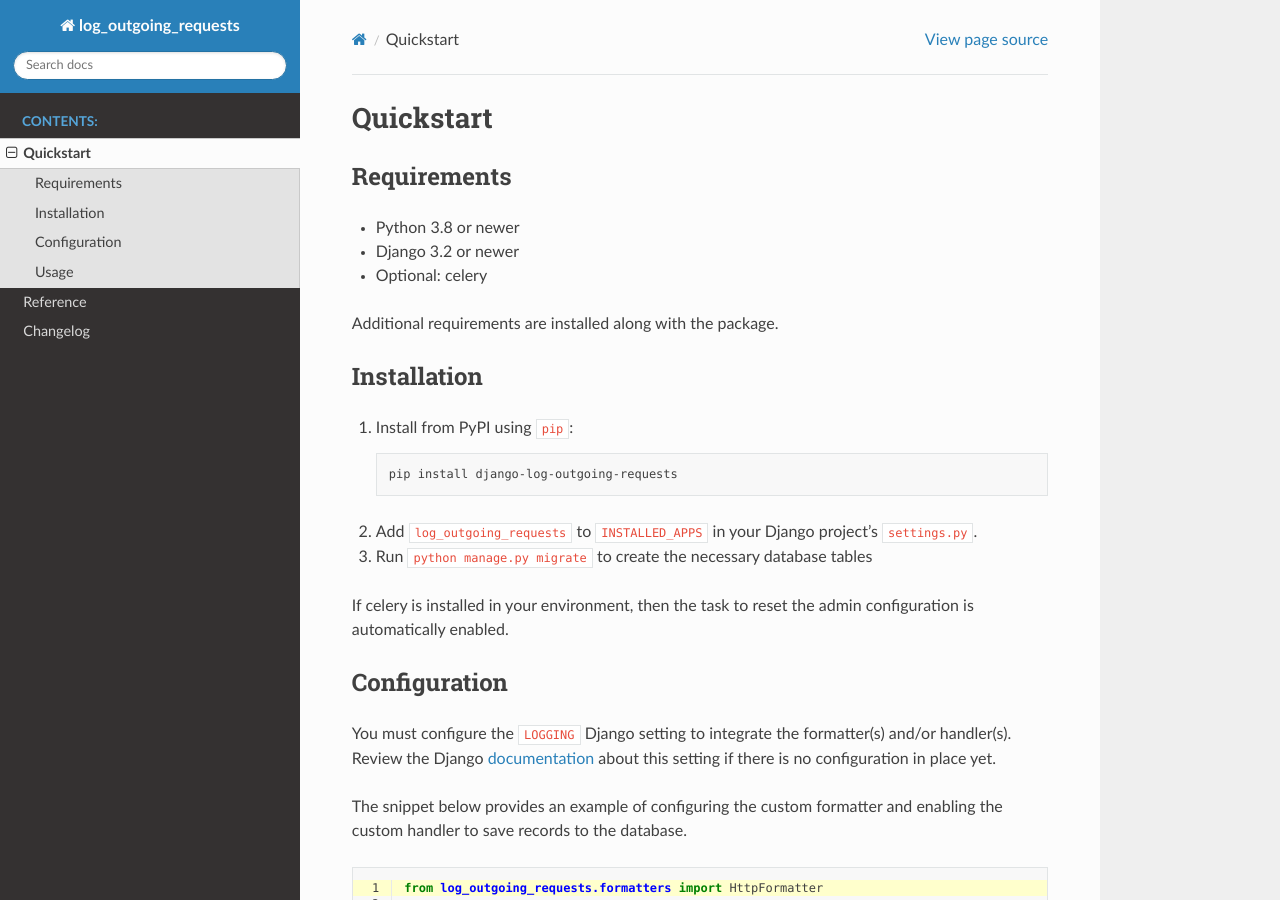
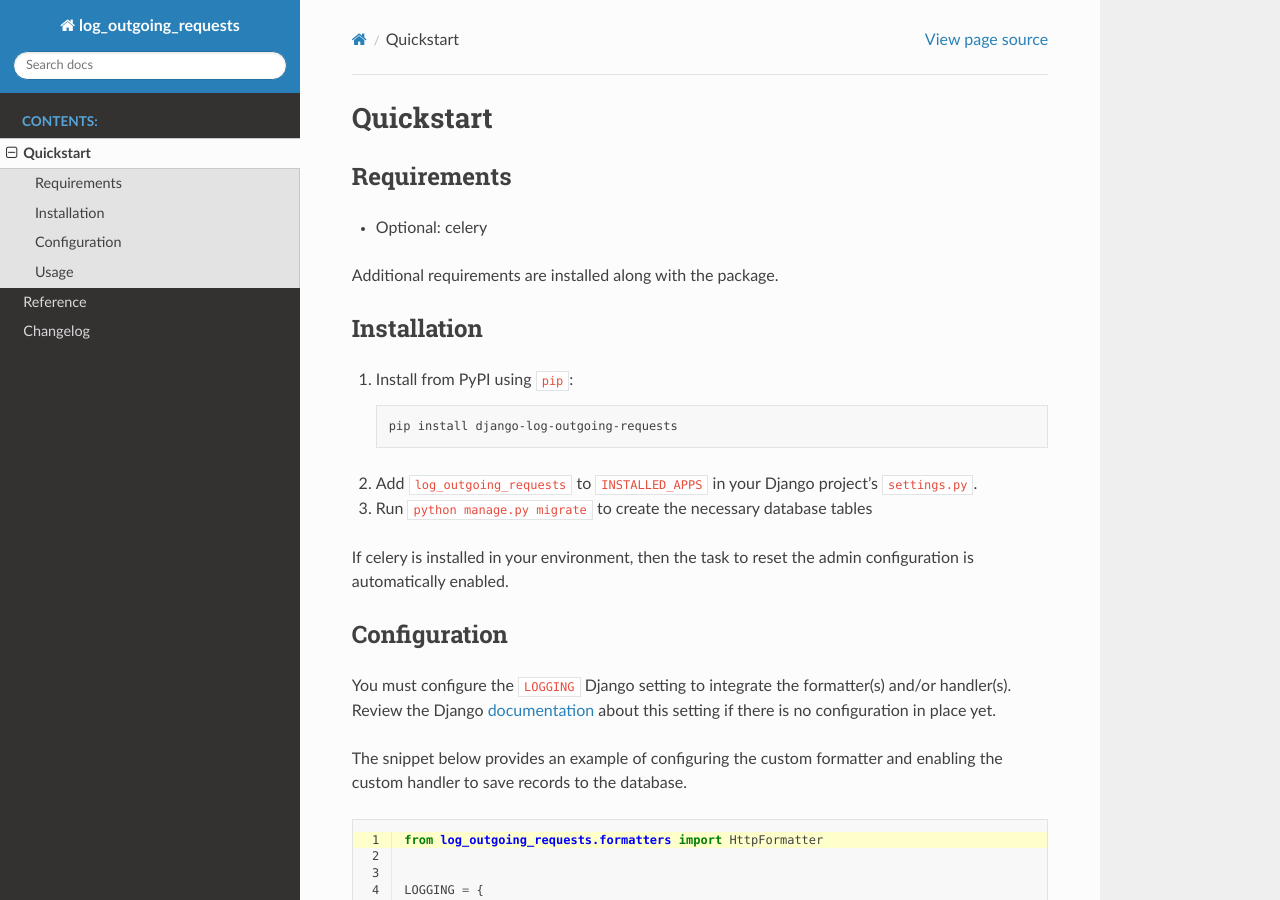
Before and after one commit to maykinmedia/django-log-outgoing-requests, a Sphinx documentation site: the page built from docs/quickstart.rst, in a window 1280 px wide and 900 px high. Built offline with Sphinx 7.4.7 and the Read the Docs theme 3.1.0, drawn with Linux system fonts in a browser that asks for light colours.

Commit message:
:boom: Drop support for old python/django versions and confirm newer ones
* Dropped support for Python older than 3.12
* Dropped support for Django older than 5.2
* Confirmed Python 3.12+ support
* Confirmed Django 5.2 support

```diff
--- a/README.rst
+++ b/README.rst
@@ -4,7 +4,6 @@
 :Version: 0.7.1
 :Source: https://github.com/maykinmedia/django-log-outgoing-requests
 :Keywords: logging, django, requests
-:PythonVersion: 3.8+
 
 |build-status| |code-quality| |black| |coverage| |docs|
 
--- a/docs/quickstart.rst
+++ b/docs/quickstart.rst
@@ -5,8 +5,6 @@
 Requirements
 ============
 
-* Python 3.8 or newer
-* Django 3.2 or newer
 * Optional: celery
 
 Additional requirements are installed along with the package.
```
Also changed, not shown: 2 other files.
